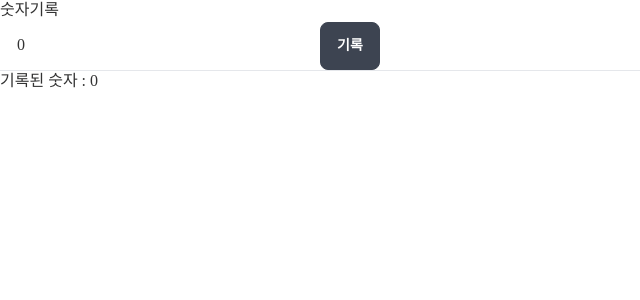
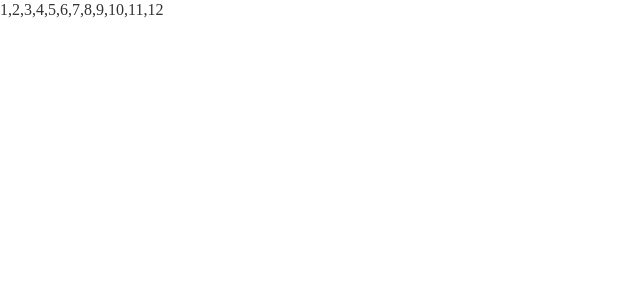
Before and after one commit to CK-0512/react-proj, a React (Create React App) app: page / in a window 1280 px wide. Shown: the top 300 px of the page, without its empty margins (0-640 px from the left). Built offline with nearby package versions, Linux system fonts and the light colour scheme; a web font is replaced by a local one.

Commit message:
배열 렌더링

```diff
--- a/src/NoRecord.js
+++ b/src/NoRecord.js
@@ -1,6 +1,12 @@
 import React, { useState } from "react";
 
 function NoRecord() {
+    const [arr, setArr] = useState([1, 2, 3, 4, 5]);
+
+    setTimeout(() => {
+        setArr([...arr, arr.length + 1])
+    }, 1000);
+
     const [no, setNo] = useState(0);
     const [recordNo, setRecordNo] = useState(0);
     const saveNo = () => {
@@ -8,7 +14,8 @@ function NoRecord() {
     }
     return (
         <>
-            <h1>숫자기록</h1>
+        {arr.join(",")}
+            {/* <h1>숫자기록</h1>
             <input type="number"
             value={no}
             onChange={(e) => setNo(e.target.valueAsNumber)}
@@ -17,7 +24,7 @@ function NoRecord() {
                 기록
             </button>
             <hr />
-            기록된 숫자 : {recordNo}
+            기록된 숫자 : {recordNo} */}
         </>
     )
 }
```
